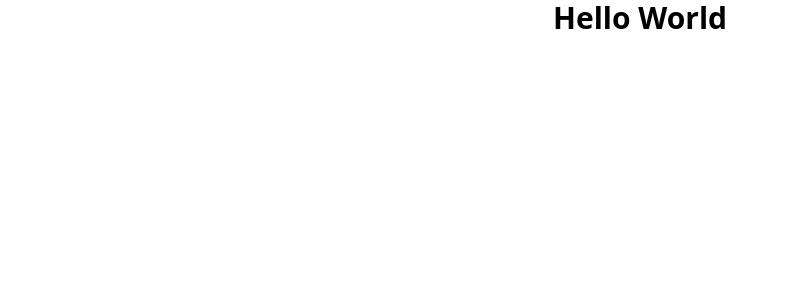
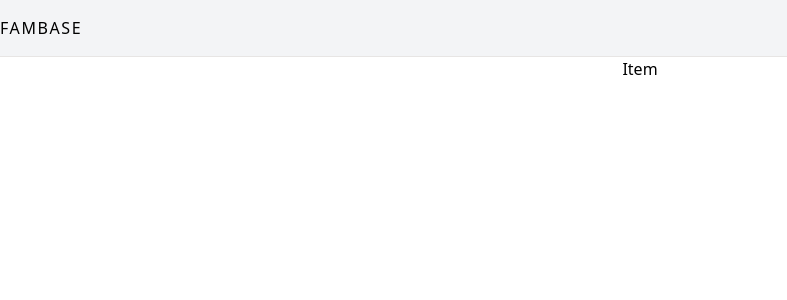
Before and after one commit to sanes-io/fambase, a React (Vite) app: page / in a window 1280 px wide. Shown: the top 300 px of the page, without its empty margins (0-787 px from the left). Built offline with nearby package versions, Linux system fonts and the light colour scheme.

Commit message:
Added basic components and routing

```diff
--- a/src/App.tsx
+++ b/src/App.tsx
@@ -1,9 +1,19 @@
 import React from 'react';
+import { BrowserRouter, Routes, Route } from 'react-router-dom';
+
+import AppLayout from './components/AppLayout';
+import Login from './features/auth/Login';
 
 export default function App() {
   return (
     <div className="text-center">
-      <h1 className="font-semibold text-3xl">Hello World</h1>
+      <BrowserRouter>
+        <Routes>
+          <Route path="/" element={<AppLayout />} />
+          <Route path="login" element={<Login />} />
+          <Route path="*" element={<h1>Page not found</h1>} />
+        </Routes>
+      </BrowserRouter>
     </div>
   );
 }
--- /dev/null
+++ b/src/components/AppLayout.tsx
@@ -0,0 +1,12 @@
+import React from 'react';
+import Header from './Header';
+import ShoppingList from '../features/shopping-list/ShoppingList';
+
+export default function AppLayout() {
+  return (
+    <>
+      <Header />
+      <ShoppingList />
+    </>
+  );
+}
--- /dev/null
+++ b/src/components/Header.tsx
@@ -0,0 +1,11 @@
+import React from 'react';
+
+export default function Header() {
+  return (
+    <header className="flex items-center justify-between border-b border-stone-200 bg-gray-100 uppercase py-4">
+      <a href="/" className="tracking-widest">
+        Fambase
+      </a>
+    </header>
+  );
+}
--- /dev/null
+++ b/src/features/auth/Login.tsx
@@ -0,0 +1,5 @@
+import React from 'react';
+
+export default function Login() {
+  return <div>Login</div>;
+}
--- a/src/features/shopping-list/ShoppingList.tsx
+++ b/src/features/shopping-list/ShoppingList.tsx
@@ -0,0 +1,6 @@
+import React from 'react';
+import AllItems from './components/AllItems';
+
+export default function ShoppingList() {
+  return <AllItems />;
+}
--- /dev/null
+++ b/src/features/shopping-list/components/AllItems.tsx
@@ -0,0 +1,6 @@
+import React from 'react';
+import Item from './Item';
+
+export default function AllItems() {
+  return <Item />;
+}
--- /dev/null
+++ b/src/features/shopping-list/components/Item.tsx
@@ -0,0 +1,7 @@
+import React from 'react'
+
+export default function Item() {
+  return (
+    <div>Item</div>
+  )
+}
--- a/src/services/supabase.ts
+++ b/src/services/supabase.js
@@ -1,6 +1,7 @@
 import { createClient } from '@supabase/supabase-js';
 
 export const supabaseUrl = 'https://efxfkdqmtclnrnrjyhqd.supabase.co';
+// eslint-disable-next-line no-undef
 const supabaseKey = process.env.REACT_APP_SUPABASE_KEY;
 const supabase = createClient(supabaseUrl, supabaseKey);
 
```
